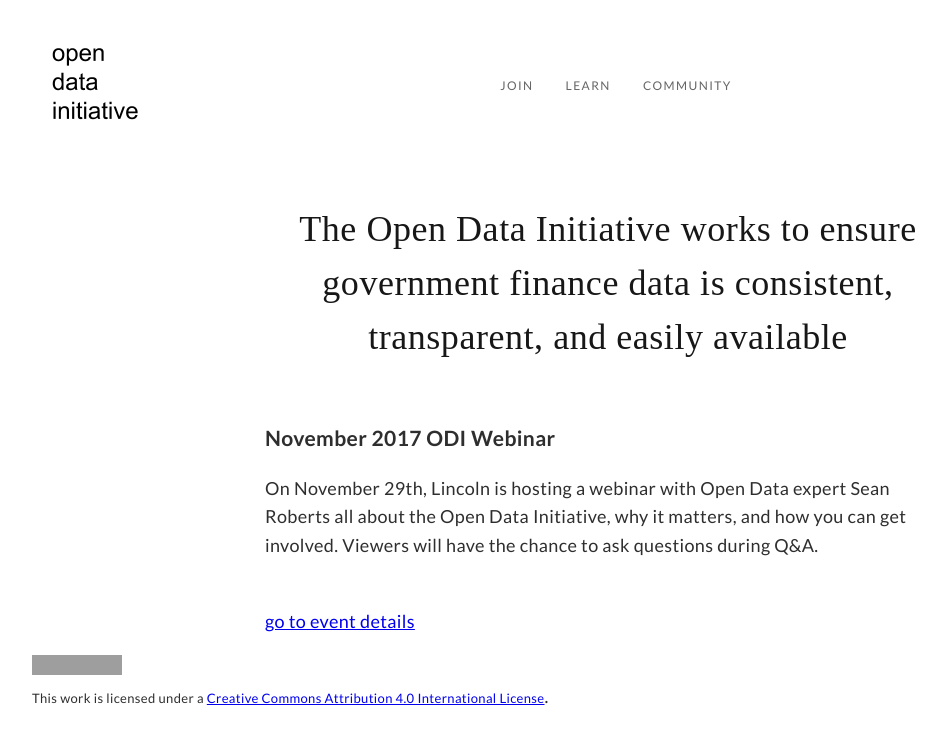
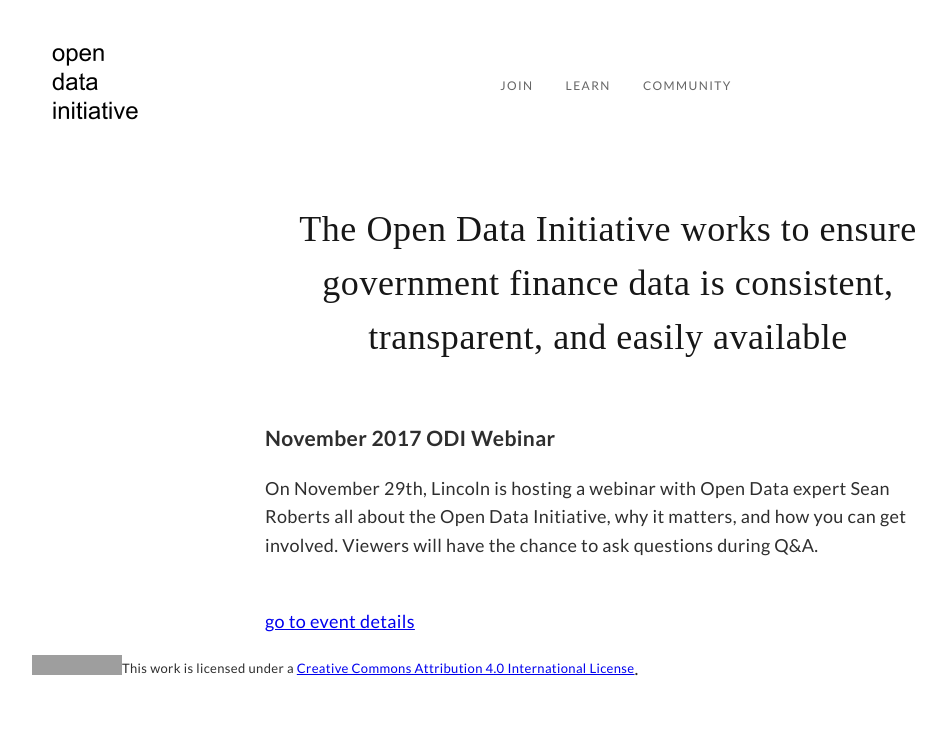
Before and after one commit to opendatainitiative/opendatainitiative.github.io, a Jekyll site: the page built from index.md, in a window 1280 px wide. Shown: the top 744 px of the page, without its empty margins (32-978 px from the left). Built offline with Jekyll 4.4.1, drawn with Linux system fonts in a browser that asks for light colours; grey boxes are pictures that could not be loaded.

Commit message:
clean up footer.html

```diff
--- a/_includes/footer.html
+++ b/_includes/footer.html
@@ -1,10 +1,21 @@
 <footer>
-        <div class="container">
-                <p class="center-text">
-                    <a rel="license" href="http://creativecommons.org/licenses/by/4.0/">
-                    <img alt="Creative Commons License" style="border-width:0" src="https://i.creativecommons.org/l/by/4.0/80x15.png" /></a>
-                    <br />
-                    <font size="2">This work is licensed under a
-                    <a rel="license" href="http://creativecommons.org/licenses/by/4.0/">Creative Commons Attribution 4.0 International License</a></font>.
+    <div class="container">
+        <div class="navbar-brand">
+            <!--
+            <a class="navbar-item" href="https://medium.com/OpenDataOrg">ODI on Medium<a/>
+            <a class="navbar-item" href="https://twitter.com/OpenDataOrg">ODI on Twitter<a/>
+            <a class="navbar-item" href="https://www.linkedin.com/company/open-data-initiative/>ODI on LinkedIn</a>
+            -->
+            <a rel="license" href="http://creativecommons.org/licenses/by/4.0/">
+            <img alt="Creative Commons License" style="border-width:0"
+                    src="https://i.creativecommons.org/l/by/4.0/80x15.png" /></a>
+            <br />
+            <font size="2">This work is licensed under a
+            <a rel="license" href="http://creativecommons.org/licenses/by/4.0/">
+                    Creative Commons Attribution 4.0 International License</a></font>.
+            <span></span>
+            <span></span>
+            <span></span>
         </div>
+    </div>
 </footer>
```
